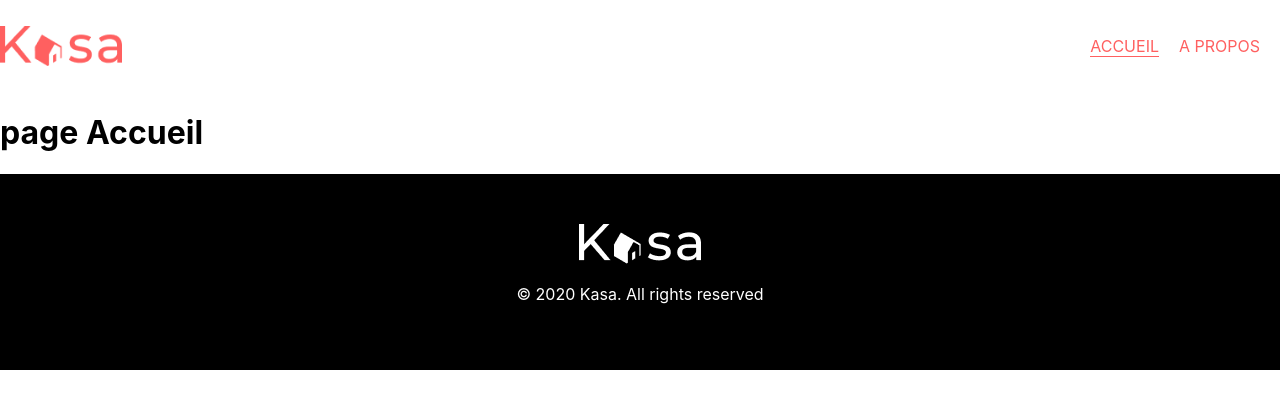
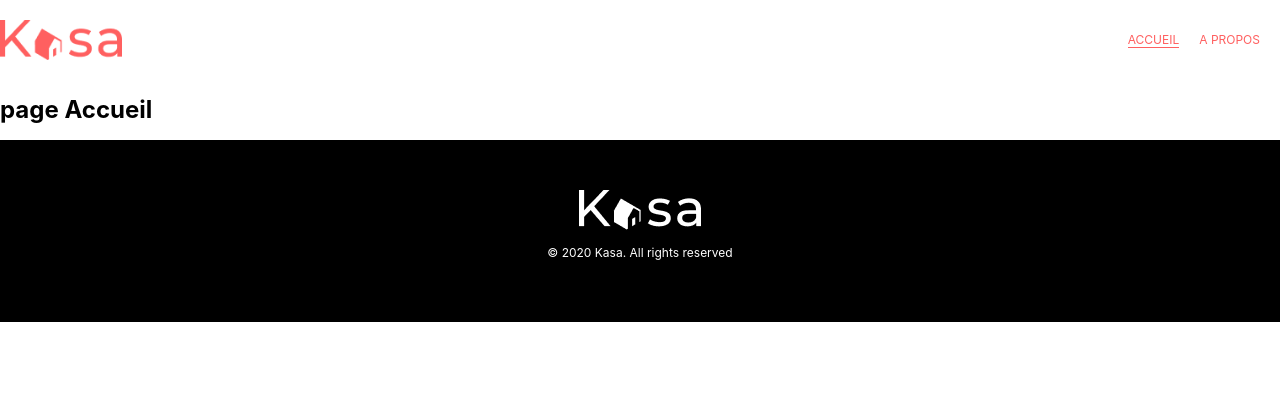
Before and after one commit to AurelieLescop/kasa, a React (Create React App) app: page / in a window 1280 px wide. Shown: the top 408 px of the page. Built offline with nearby package versions, Linux system fonts and the light colour scheme.

Commit message:
ajout police écriture

```diff
--- a/public/index.html
+++ b/public/index.html
@@ -1,20 +1,29 @@
 <!DOCTYPE html>
-<html lang="en">
+<!--
+  <html lang="en">
+    -->
+  <html lang="fr">
   <head>
     <meta charset="utf-8" />
-    <link rel="icon" href="%PUBLIC_URL%/favicon.ico" />
+    <link rel="icon" href="%PUBLIC_URL%/favicon.ico" /> <!--A modifier pour mettre favicon du site kasa ?  -->
     <meta name="viewport" content="width=device-width, initial-scale=1" />
     <meta name="theme-color" content="#000000" />
+
+    <link rel="preconnect" href="https://fonts.googleapis.com">
+    <link rel="preconnect" href="https://fonts.gstatic.com" crossorigin>
+    <link href="https://fonts.googleapis.com/css2?family=Montserrat:wght@400;500;700&display=swap" rel="stylesheet">
+
     <meta
       name="description"
       content="Web site created using create-react-app"
     />
-    <link rel="apple-touch-icon" href="%PUBLIC_URL%/logo192.png" />
+    <!-- penser à adapter content et name-->
+    <link rel="apple-touch-icon" href="%PUBLIC_URL%/logo192.png" /> <!-- à supprimer ?-->
     <!--
       manifest.json provides metadata used when your web app is installed on a
       user's mobile device or desktop. See https://developers.google.com/web/fundamentals/web-app-manifest/
     -->
-    <link rel="manifest" href="%PUBLIC_URL%/manifest.json" />
+    <link rel="manifest" href="%PUBLIC_URL%/manifest.json" /> <!-- idem à supprimer ? -->
     <!--
       Notice the use of %PUBLIC_URL% in the tags above.
       It will be replaced with the URL of the `public` folder during the build.
@@ -24,10 +33,10 @@
       work correctly both with client-side routing and a non-root public URL.
       Learn how to configure a non-root public URL by running `npm run build`.
     -->
-    <title>React App</title>
+    <title>Kasa</title> <!-- changer le titre-->
   </head>
   <body>
-    <noscript>You need to enable JavaScript to run this app.</noscript>
+    <noscript>You need to enable JavaScript to run this app.</noscript> <!-- à supprimer ?-->
     <div id="root"></div>
     <!--
       This HTML file is a template.
--- a/src/css/app.css
+++ b/src/css/app.css
@@ -8,6 +8,8 @@
 } */
 
 body {
-    size: 12px;
+    font-size: 12px;
     /* mettre en rem */
+    /*border : 1px solid red;
+     essai pour voir limite du body */
 }
```
